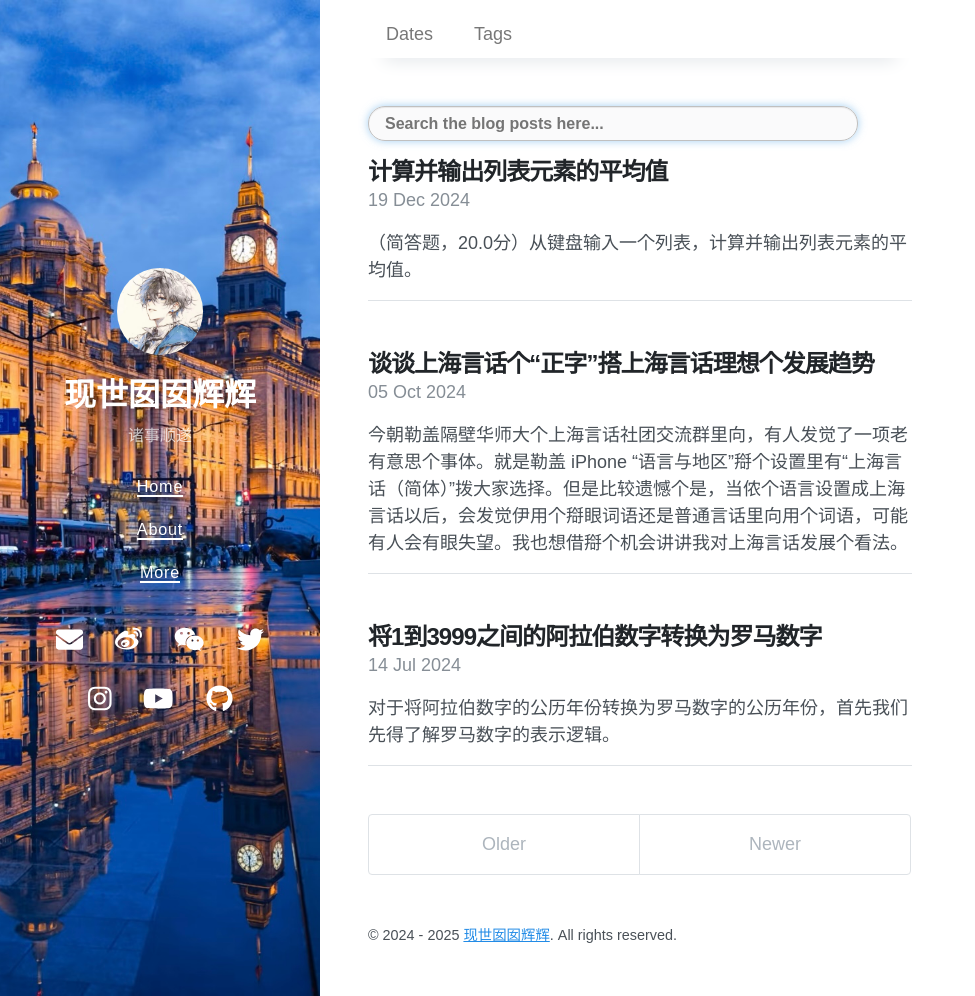
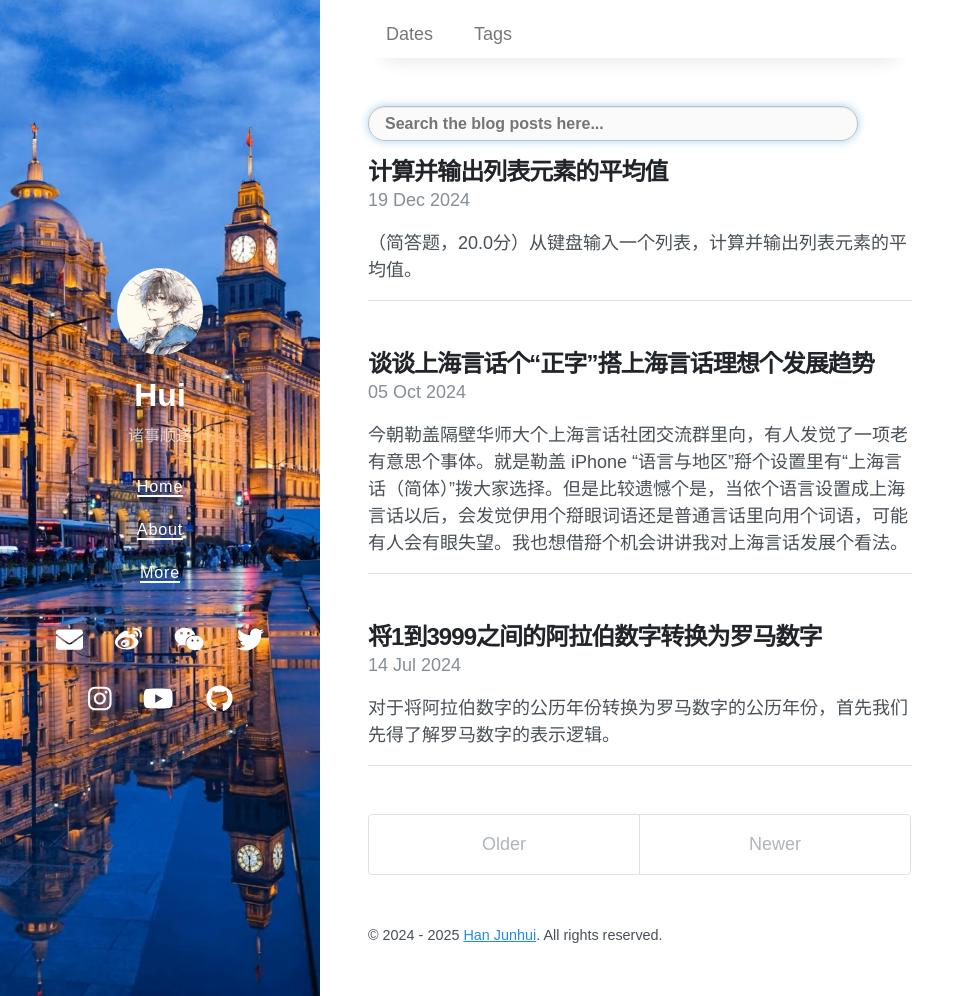
Before and after one commit to sugoijosephhan/sugoijosephhan.github.io, a Jekyll site: the page built from index.html, in a window 1280 px wide and 996 px high. Shown: the whole window, without its empty margins (0-975 px from the left). Built offline with Jekyll 4.4.1, drawn with Linux system fonts in a browser that asks for light colours; nearby versions of some CDN libraries; the list of posts is cut into pages by our own code.

Commit message:
2025/04/07/12:45 - Modified the contents.

```diff
--- a/_config.yml
+++ b/_config.yml
@@ -1,5 +1,5 @@
 # Setup
-title: 现世囡囡辉辉
+title: Hui
 description: 诸事顺遂
 url: https://sugoijosephhan.github.io
 avatar: /images/tx2.jpg
@@ -33,7 +33,7 @@ twitter:
   card:
 logo: /images/tx.jpg
 social:
-  name: 现世囡囡辉辉
+  name: Han Junhui
   links:
     - https://github.com/sugoijosephhan/
 google_site_verification:
@@ -53,6 +53,6 @@ sass:
 
 # Specify the author for blog posts
 author:
-  name: 现世囡囡辉辉
+  name: Han Junhui
   url: /about
   email:
```
